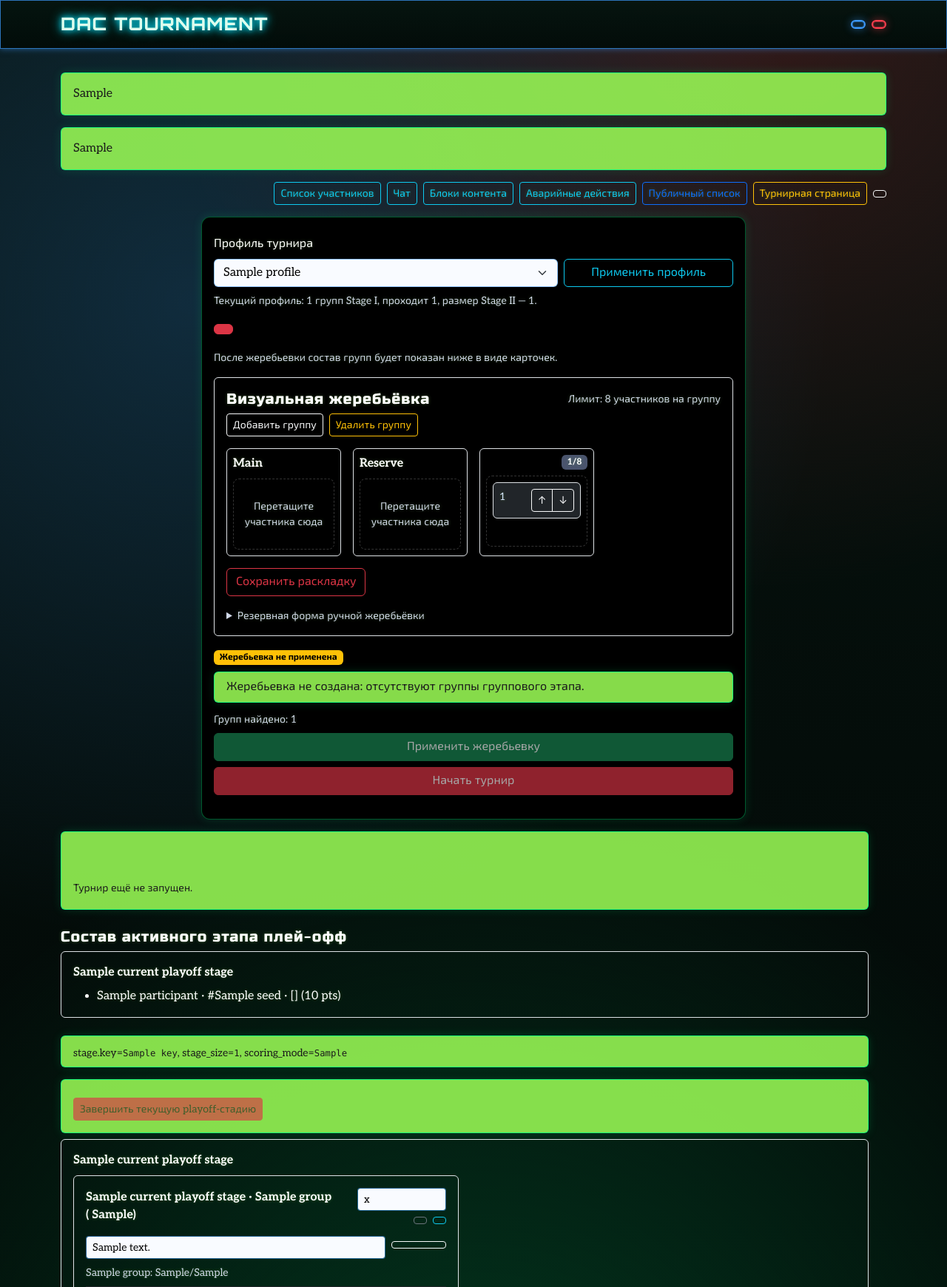
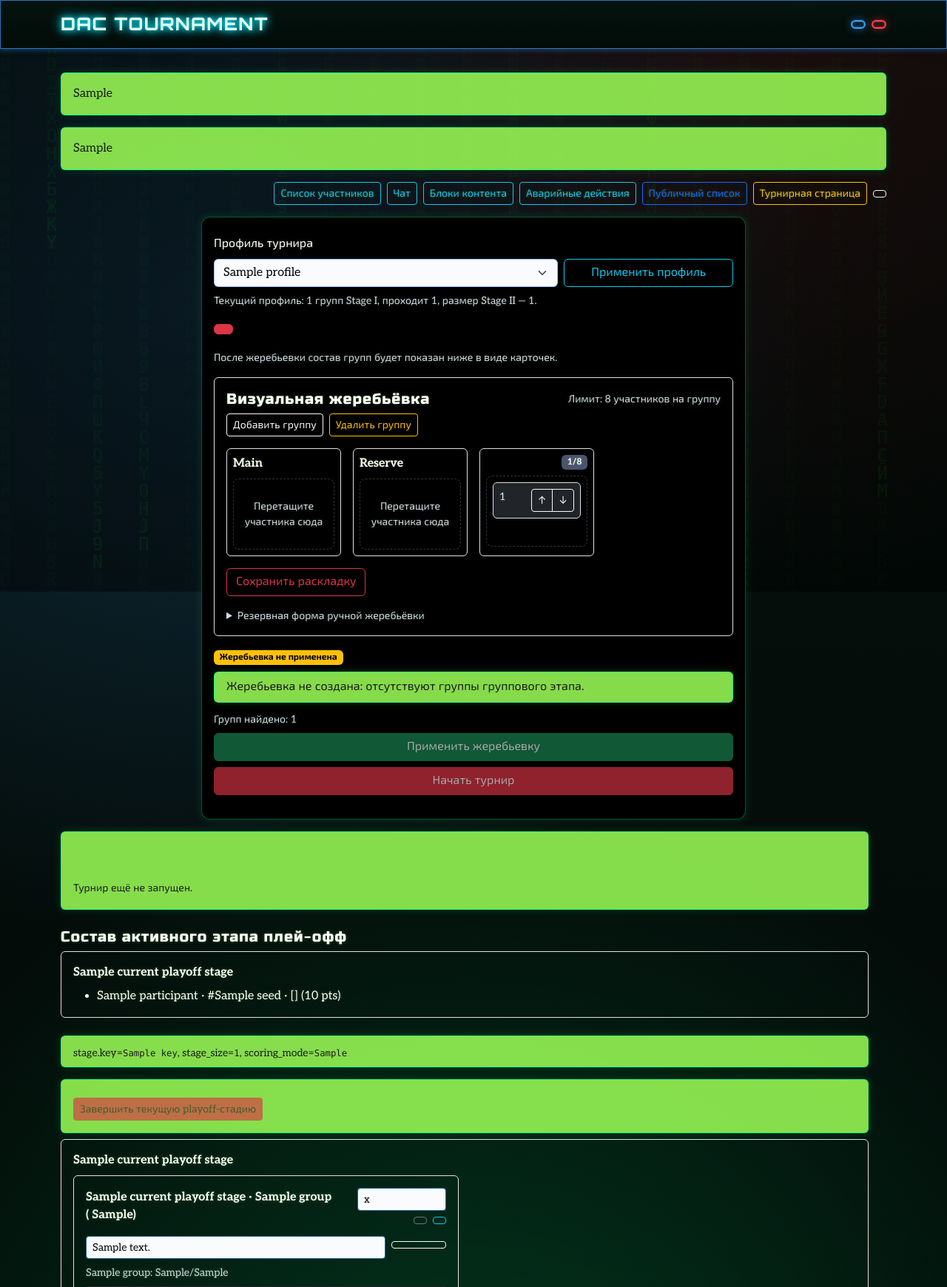
Before and after one commit to CatCodeArbelin/dacarbelin, a Python web app: template app/templates/admin.html in a window 1280 px wide. Shown: the top 1740 px of the page at 74% size. Run offline with Jinja, Linux system fonts and the light colour scheme; the template is opened without the code that fills it: most values are stand-ins (such as "Sample title", 1, 10 or a date in 2020).

Commit message:
Add subtle Matrix rain background across site

```diff
--- a/app/static/css/style.css
+++ b/app/static/css/style.css
@@ -2,6 +2,25 @@ body {
   background: #08090d;
   color: #ffffff;
   text-shadow: 0 0 4px rgba(255, 255, 255, 0.38);
+  position: relative;
+  min-height: 100vh;
+}
+
+#matrix-bg {
+  position: fixed;
+  inset: 0;
+  width: 100%;
+  height: 100%;
+  z-index: 0;
+  pointer-events: none;
+  opacity: 0.45;
+}
+
+.navbar,
+.page-content-shell,
+.site-footer {
+  position: relative;
+  z-index: 1;
 }
 .container, .form-check-label, .navbar-brand, h1, h2, h3, h4, h5, h6, label, small, strong {
   color: #ffffff;
--- a/app/templates/base.html
+++ b/app/templates/base.html
@@ -14,6 +14,7 @@
   <link rel="stylesheet" href="/static/css/style.css">
 </head>
 <body class="bg-dark text-light">
+<canvas id="matrix-bg" aria-hidden="true"></canvas>
 <nav class="navbar navbar-expand-lg navbar-dark neon-border-blue mb-4 navbar-neon">
   <div class="container">
     <a class="navbar-brand nav-main-link neon-title neon-title--logo" href="/">DAC Tournament</a>
@@ -47,5 +48,51 @@
   </div>
 </footer>
 <script src="https://cdn.jsdelivr.net/npm/bootstrap@5.3.3/dist/js/bootstrap.bundle.min.js"></script>
+<script>
+  (() => {
+    const canvas = document.getElementById('matrix-bg');
+    if (!canvas) return;
+
+    const ctx = canvas.getContext('2d');
+    if (!ctx) return;
+
+    const charset = 'АБВГДЕЁЖЗИЙКЛМНОПРСТУФХЦЧШЩЪЫЬЭЮЯABCDEFGHIJKLMNOPQRSTUVWXYZ0123456789';
+    const fontSize = 24;
+    const columnGap = 2.6;
+    const stepX = fontSize * columnGap;
+    let rainDrops = [];
+
+    const initRain = () => {
+      canvas.width = window.innerWidth;
+      canvas.height = window.innerHeight;
+      const columns = Math.max(1, Math.floor(canvas.width / stepX));
+      rainDrops = new Array(columns).fill(1);
+    };
+
+    const draw = () => {
+      ctx.fillStyle = 'rgba(0, 0, 0, 0.07)';
+      ctx.fillRect(0, 0, canvas.width, canvas.height);
+
+      ctx.fillStyle = 'rgba(0, 255, 0, 0.14)';
+      ctx.font = `${fontSize}px monospace`;
+
+      for (let i = 0; i < rainDrops.length; i += 1) {
+        const text = charset.charAt(Math.floor(Math.random() * charset.length));
+        const x = i * stepX;
+        const y = rainDrops[i] * fontSize;
+        ctx.fillText(text, x, y);
+
+        if (y > canvas.height && Math.random() > 0.975) {
+          rainDrops[i] = 0;
+        }
+        rainDrops[i] += 1;
+      }
+    };
+
+    window.addEventListener('resize', initRain);
+    initRain();
+    setInterval(draw, 1000 / 24);
+  })();
+</script>
 </body>
 </html>
```
